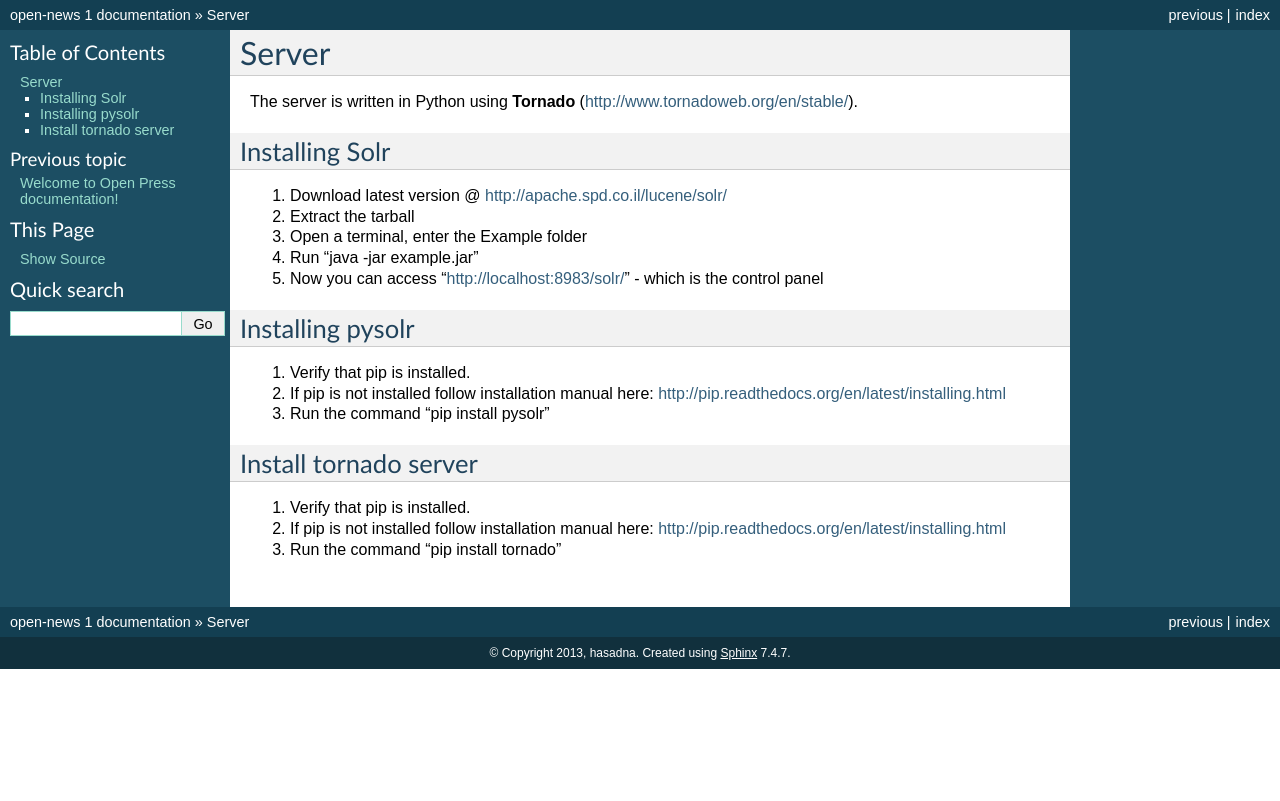
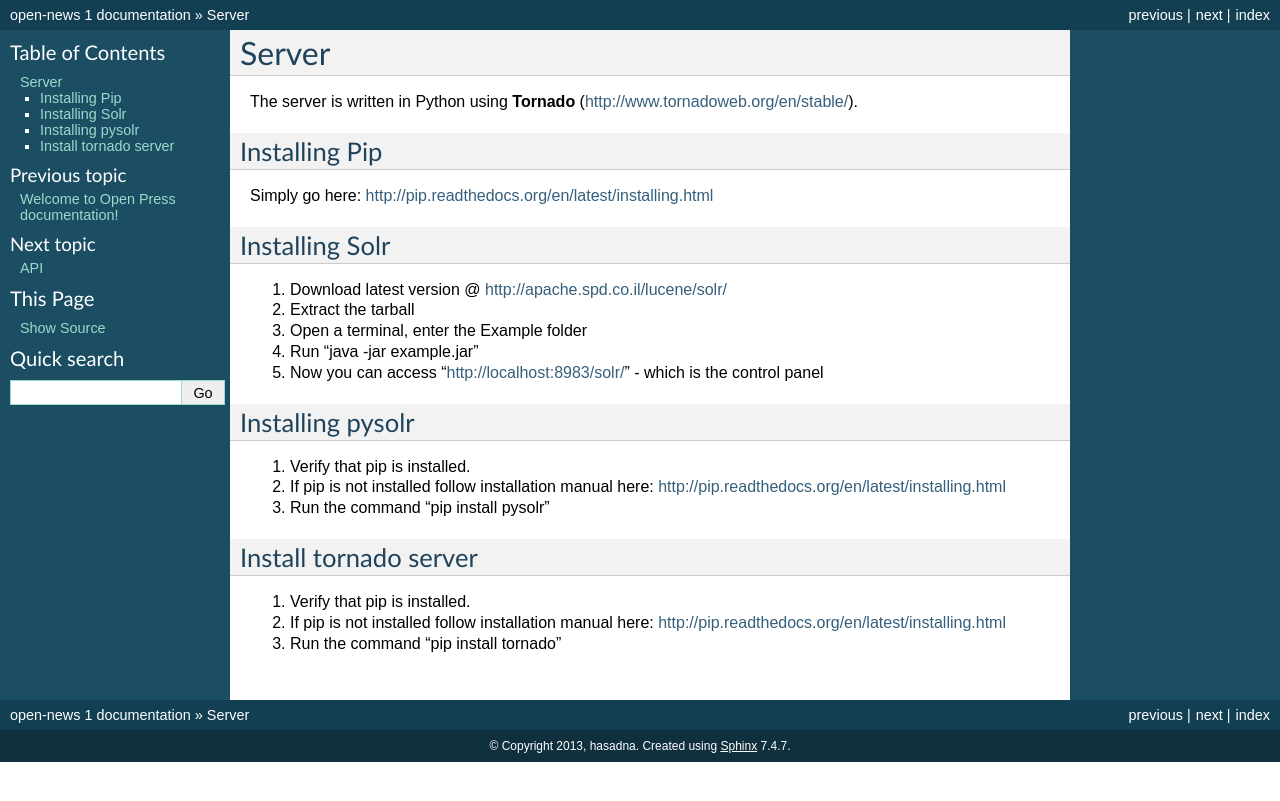
Before and after one commit to hasadna/OpenPress, a Sphinx documentation site: the page built from docs/guide/server.rst, in a window 1280 px wide. Shown: the top 801 px of the page. Built offline with Sphinx 7.4.7, drawn with Linux system fonts in a browser that asks for light colours.

Commit message:
updated the docs

```diff
--- a/docs/guide/server.rst
+++ b/docs/guide/server.rst
@@ -2,6 +2,10 @@ Server
 ======
 
 The server is written in Python using **Tornado** (http://www.tornadoweb.org/en/stable/).
+
+Installing Pip
+~~~~~~~~~~~~~~~
+Simply go here: http://pip.readthedocs.org/en/latest/installing.html
 
 
 Installing Solr
--- a/docs/index.rst
+++ b/docs/index.rst
@@ -26,3 +26,4 @@ Table of contents
    :maxdepth: 0
 
    guide/server
+   guide/api
```
Also changed, not shown: docs/guide/api.rst (added, +10 -0 lines).
